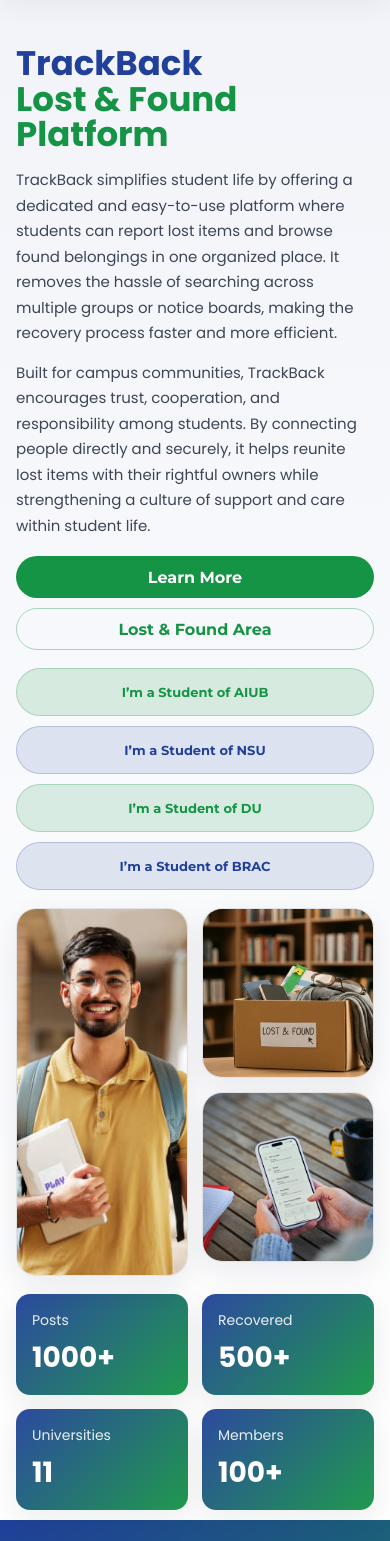
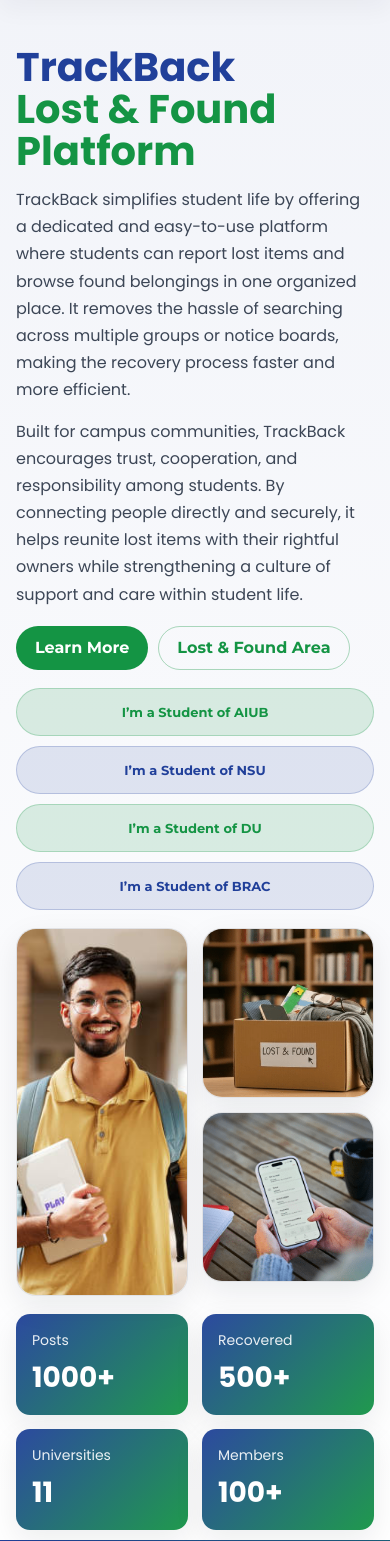
Before and after one commit to sheikhnajmulhossain/TrackBack, a PHP site: page / in a window 390 px wide. Shown: the part 130-1671 px from the top of the page. Run offline with PHP 8.4, Linux system fonts and the light colour scheme.

Commit message:
modified css for mobile

```diff
--- a/index.css
+++ b/index.css
@@ -1051,71 +1051,31 @@ details[open] summary::after{ content:"–"; }
   transform: translateY(0);
 }
 
-/* =========================
-   ✅ HERO: Make phone responsive
-   ========================= */
-@media (max-width: 900px) {
-  /* stack hero columns */
-  .hero__grid,
-  .hero_grid,
-  .hero-grid,
-  .hero .container {
-    /* if your hero uses grid, this will help */
+@media (max-width: 768px){
+  /* force 1-column hero */
+  .container.hero__grid{
+    display: grid !important;
+    grid-template-columns: 1fr !important;
+    gap: 18px !important;
+  }
+
+  .hero__title{
+    font-size: 40px !important;
+    line-height: 1.05 !important;
+  }
+
+  .hero__cta{
+    display:flex !important;
+    flex-wrap:wrap !important;
+    gap:10px !important;
+  }
+
+  .uni-row{
+    grid-template-columns: 1fr 1fr !important;
+    gap:10px !important;
   }
 }
 
-@media (max-width: 768px) {
-  /* Your hero wrapper in DOM shows: .container.hero__grid */
-  .hero__grid{
-    grid-template-columns: 1fr !important;
-    gap: 18px !important;
-    text-align: left;
-  }
-
-  /* Left + Right blocks should be full width */
-  .hero__left,
-  .hero__right{
-    width: 100%;
-  }
-
-  /* Title scales nicely */
-  .hero__title{
-    font-size: clamp(34px, 8vw, 52px) !important;
-    line-height: 1.05 !important;
-  }
-
-  /* Paragraph spacing */
-  .hero__desc{
-    font-size: 15px !important;
-    line-height: 1.7 !important;
-    margin-top: 10px !important;
-  }
-
-  /* CTA buttons wrap */
-  .hero__cta{
-    display: flex !important;
-    flex-wrap: wrap !important;
-    gap: 10px !important;
-  }
-  .hero__cta .btn{
-    height: 42px !important;
-    padding: 0 14px !important;
-  }
-
-  /* University buttons row (the chips you have) */
-  .uni-row{
-    grid-template-columns: 1fr 1fr !important;
-    gap: 10px !important;
-  }
+@media (max-width: 420px){
+  .uni-row{ grid-template-columns: 1fr !important; }
 }
-
-/* very small phones */
-@media (max-width: 420px){
-  .uni-row{
-    grid-template-columns: 1fr !important;
-  }
-  .hero__cta .btn{
-    width: 100% !important;
-    justify-content: center;
-  }
-}
```
